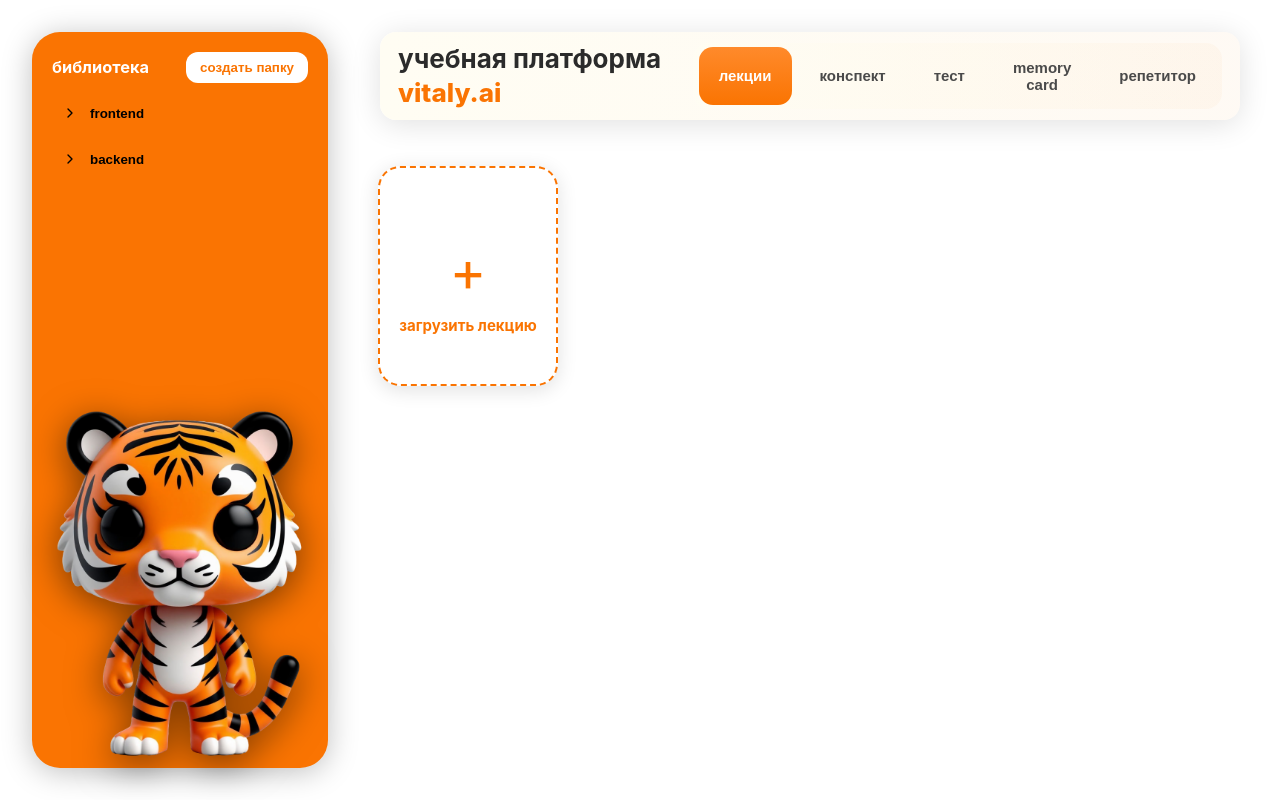
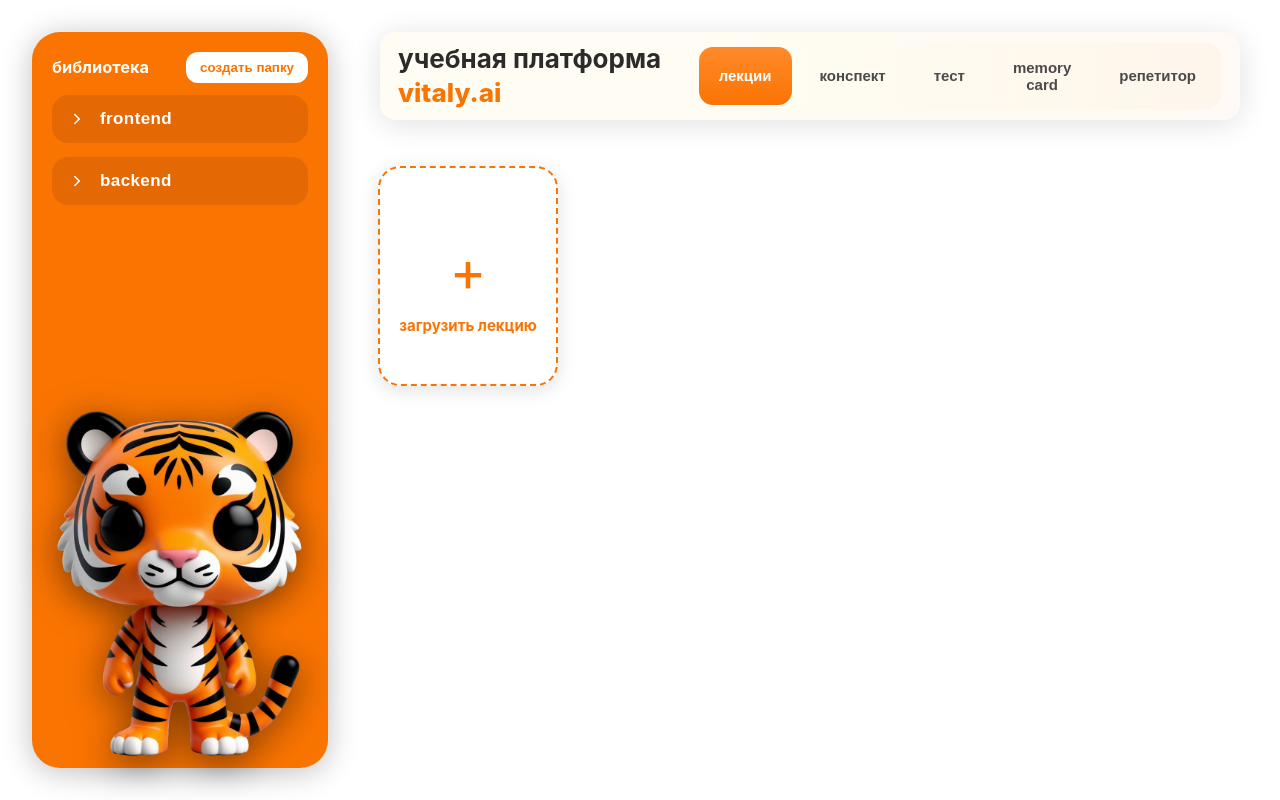
Before and after one commit to ilyshenko/hackathon-app, a React (Vite) app: page / in a window 1280 px wide. Built offline with nearby package versions, Linux system fonts and the light colour scheme.

Commit message:
new style

```diff
--- a/src/components/Sidebar/Sidebar.css
+++ b/src/components/Sidebar/Sidebar.css
@@ -40,80 +40,135 @@
 
 /* ------------------- ПАПКИ ------------------- */
 
-.folders {
-  overflow: auto;
-  padding-right: 6px;
-}
-
 .folder {
-  margin-bottom: 10px;
-}
-
-/* подсветка папки, если перетаскиваем */
-.folder-dropzone:hover .folder-toggle {
-  background: rgba(255,255,255,0.18);
+  margin-bottom: 14px;
 }
 
 .folder-toggle {
   width: 100%;
   display: flex;
-  gap: 12px;
   align-items: center;
-  background: transparent;
-  border: none;
-  padding: 10px;
-  border-radius: 12px;
+  gap: 14px;
+
+  background: rgba(222, 103, 5, 0.745);
+  border: 1px;
+  color: #fff;
+
+  padding: 14px 16px;
+  border-radius: 16px;
+
+  font-size: 17px;
+  font-weight: 700;
+
   cursor: pointer;
-  transition: background .12s, transform .12s;
+
+  transition:
+    background .18s ease,
+    transform .14s ease,
+    box-shadow .2s ease;
 }
 
 .folder-toggle:hover {
-  background: rgba(255,255,255,0.06);
+  background: rgba(255,255,255,0.22);
+  transform: translateX(4px);
+  box-shadow: 0 4px 14px rgba(0,0,0,0.18);
 }
 
-.chev { transition: transform .18s; }
-.chev.open { transform: rotate(90deg); }
+.folder-dropzone:hover .folder-toggle {
+  background: rgba(255,255,255,0.34);
+  transform: translateX(6px);
+  box-shadow: 0 4px 20px rgba(255,255,255,0.35);
+}
 
-.fname { font-weight: 700; }
+.fname {
+  font-weight: 800;
+  letter-spacing: 0.4px;
+}
+
+/* стрелочка */
+.chev {
+  width: 18px;
+  height: 18px;
+  color: #fff;
+  transition: transform .22s cubic-bezier(.2,.9,.3,1);
+}
+
+.chev.open {
+  transform: rotate(90deg);
+}
 
 /* ------------------- FILES ------------------- */
 
 .files {
   max-height: 0;
   overflow: hidden;
-  transition: max-height .25s, opacity .2s;
   opacity: 0;
-  padding-left: 30px;
+
+  transition: max-height .28s ease, opacity .22s ease;
+  padding-left: 16px;
 }
 
 .files.open {
+  max-height: 400px;
   opacity: 1;
-  max-height: 300px;
-  margin-top: 8px;
+  margin-top: 10px;
 }
 
-/* единый стиль для файлов */
 .file-row {
-  background: rgba(255,255,255,0.06);
-  padding: 10px 12px;
-  border-radius: 8px;
-  margin-bottom: 8px;
+  background: rgba(255,255,255,0.14);
+  padding: 12px 16px;
+  border-radius: 12px;
+
+  font-size: 16px;
+  font-weight: 600;
+  letter-spacing: 0.25px;
+
+  margin-bottom: 10px;
+
   cursor: pointer;
-  transition: background .12s, transform .08s;
+
+  transition:
+    background .18s ease,
+    transform .14s ease,
+    box-shadow .2s ease;
+}
+.file-row.active-inner {
+  background: rgba(0,0,0,0.28) !important;
+  transform: translateX(4px);
+  box-shadow: 0 4px 18px rgba(0,0,0,0.35);
 }
 
-.file-row:hover,
-.active-file {
+.file-row:hover {
+  background: rgba(255,255,255,0.22);
+  transform: translateX(6px);
+  box-shadow: 0 4px 14px rgba(0,0,0,0.18);
+}
+.upload-file {
   background: rgba(255,255,255,0.18);
-  transform: translateX(3px);
+  padding: 14px 16px;
+  border-radius: 14px;
+
+  font-size: 17px;
+  font-weight: 700;
+  letter-spacing: 0.3px;
+
+  margin-bottom: 12px;
+
+  cursor: pointer;
+
+  transition:
+    background .2s ease,
+    transform .14s ease,
+    box-shadow .2s ease;
 }
 
-/* список загруженных файлов */
-.history-list {
-  margin-top: 20px;
-  overflow: auto;
-  padding-right: 6px;
+.upload-file:hover,
+.active-file {
+  background: rgba(255,255,255,0.28);
+  transform: translateX(6px);
+  box-shadow: 0 4px 16px rgba(0,0,0,0.28);
 }
+
 
 /* ------------------- ТИГР ------------------- */
 
@@ -138,3 +193,10 @@
   transform: scale(1.1) translateY(-6px);
   filter: drop-shadow(0px 12px 26px rgba(0,0,0,0.45));
 }
+.empty {
+  font-size: 15px;
+  opacity: 0.9;
+  padding: 6px 0 4px 4px;
+  font-weight: 500;
+  letter-spacing: 0.2px;
+}
--- a/src/components/Sidebar/Sidebar.jsx
+++ b/src/components/Sidebar/Sidebar.jsx
@@ -145,6 +145,8 @@ export default function Sidebar() {
           draggable="false"
         />
       </div>
+
     </aside>
   );
+
 }
```
